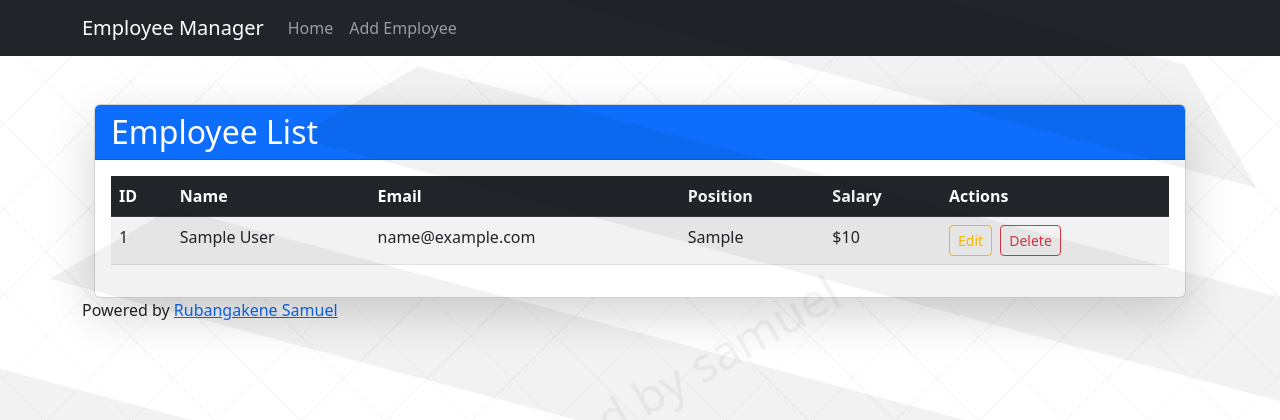
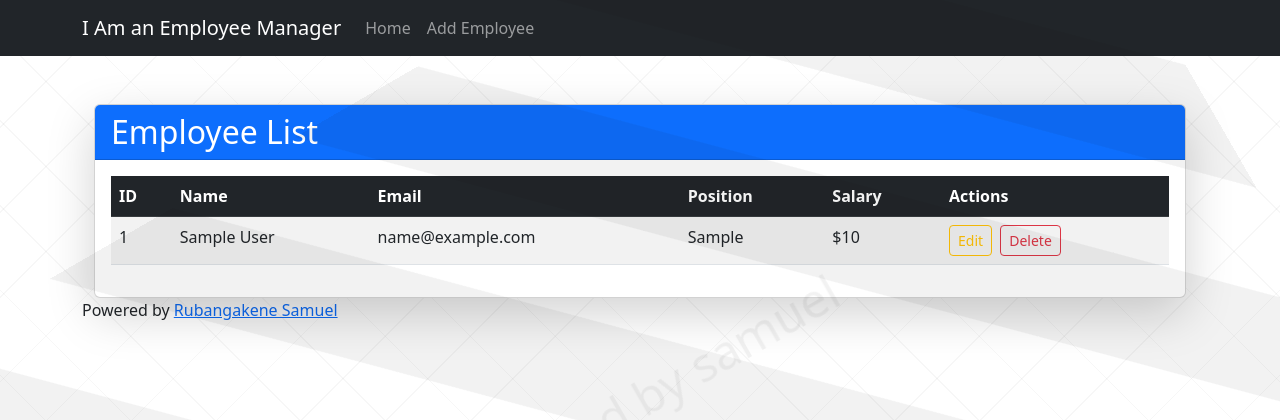
Before and after one commit to Raridali-Company-Limited/employee_system, a PHP site: page /index.php in a window 1280 px wide. Shown: the top 420 px of the page. Run offline with PHP 8.4, Linux system fonts and the light colour scheme; tables that the repository leaves empty or names only in its code hold one stand-in row (values such as "Sample post").

Commit message:
new changes

```diff
--- a/includes/header.php
+++ b/includes/header.php
@@ -3,13 +3,13 @@
 <head>
     <meta charset="UTF-8">
     <meta name="viewport" content="width=device-width, initial-scale=1.0">
-    <title>Employee Management</title>
+    <title>Employee Management System</title>
     <link href="https://cdn.jsdelivr.net/npm/bootstrap@5.3.0/dist/css/bootstrap.min.css" rel="stylesheet">
 </head>
 <body>
 <nav class="navbar navbar-expand-lg navbar-dark bg-dark">
     <div class="container">
-        <a class="navbar-brand" href="index.php">Employee Manager</a>
+        <a class="navbar-brand" href="index.php">I Am an Employee Manager</a>
         <button class="navbar-toggler" type="button" data-bs-toggle="collapse" data-bs-target="#navbarNav">
             <span class="navbar-toggler-icon"></span>
         </button>
```
